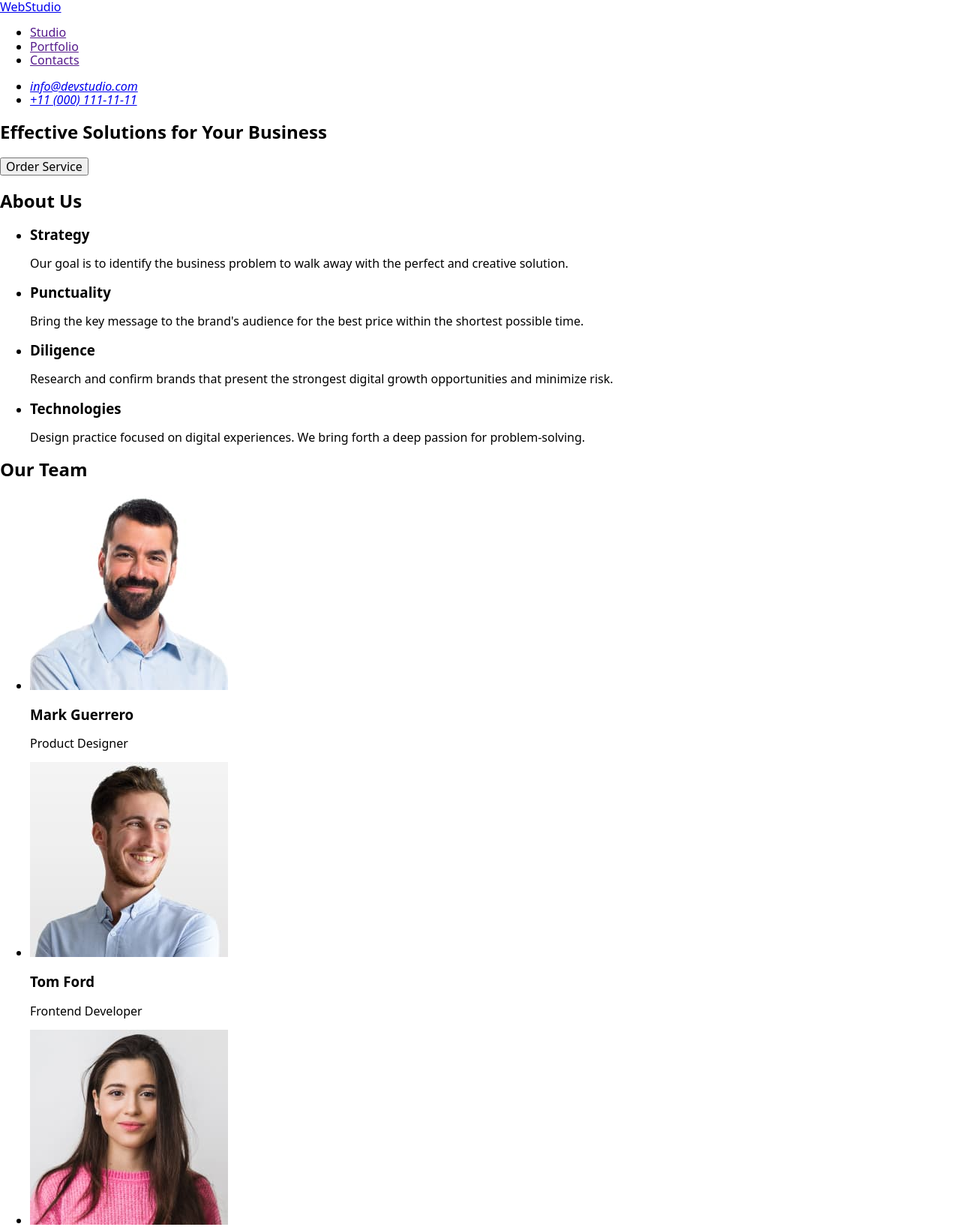
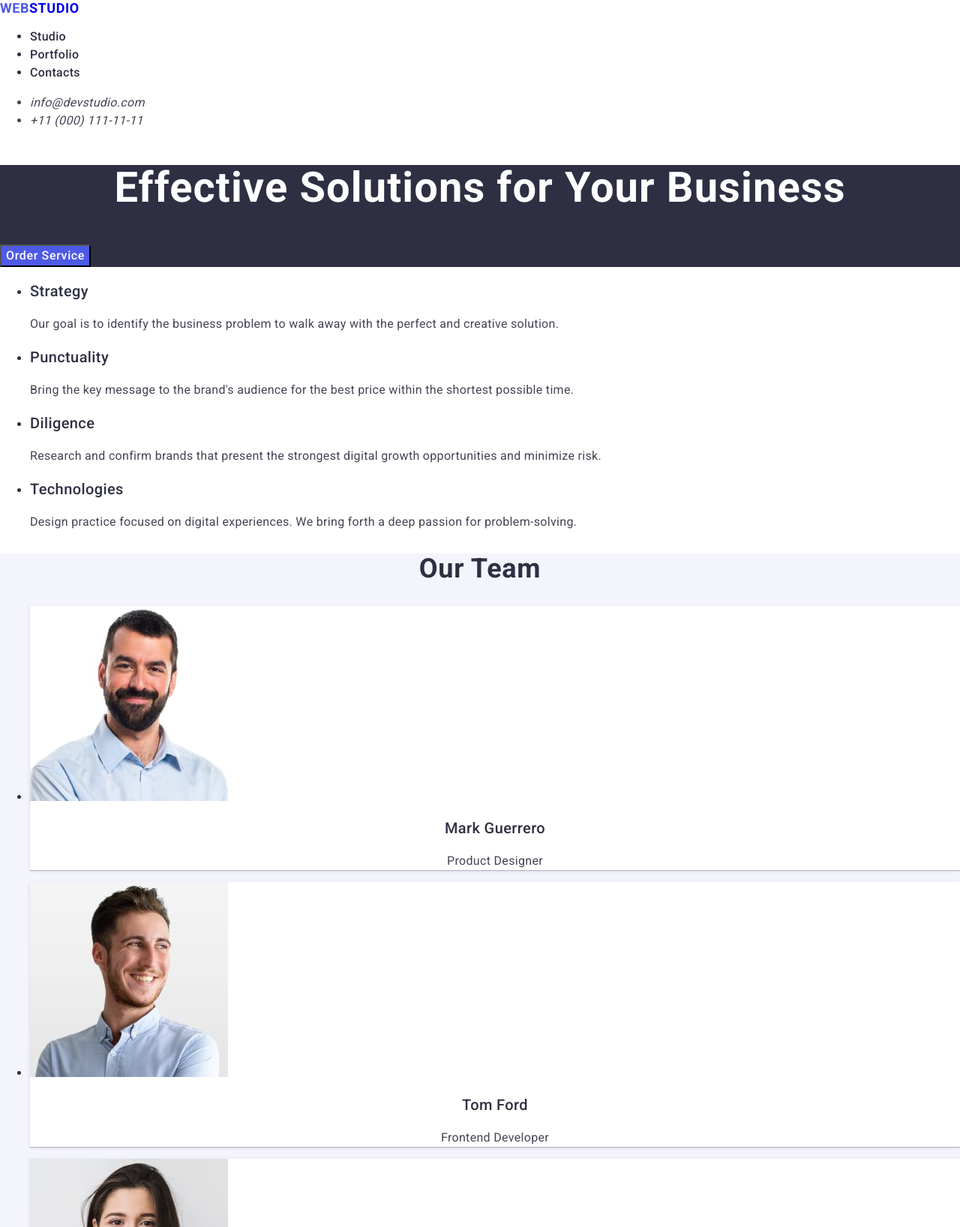
Before and after one commit to nihkumkram/goit-markup-hw-02, a plain HTML site: page index.html in a window 1280 px wide. Shown: the top 1636 px of the page at 75% size. Drawn offline with nearby package versions, Linux system fonts and the light colour scheme.

Commit message:
add index file

```diff
--- a/css/styles.css
+++ b/css/styles.css
@@ -1,3 +1,162 @@
 body {
+  font-family: "Roboto", "Raleway", sans-serif;
+  color: #2e2f42;
+  background-color: #fff;
+}
 
+.header {
 }
+.navigation {
+}
+.header-title {
+  font-weight: 700;
+  font-size: 18px;
+  line-height: 1.16667;
+  letter-spacing: 0.03em;
+  text-transform: uppercase;
+  text-decoration: none;
+}
+.header-title-span {
+  color: #4d5ae5;
+}
+.navigation-list {
+}
+.navigation-list-unit {
+  font-weight: 500;
+  font-size: 16px;
+  line-height: 1.5;
+  letter-spacing: 0.02em;
+}
+.navigation-list-link {
+  text-decoration: none;
+  color: #2e2f42;
+}
+.contacts {
+}
+.contacts-list {
+}
+.contacts-list-unit {
+  font-weight: 400;
+  font-size: 16px;
+  line-height: 1.5;
+  letter-spacing: 0.02em;
+  color: #434455;
+}
+.contacts-list-link {
+  text-decoration: none;
+  color: #434455;
+}
+.main {
+}
+.page-hero {
+  background-color: #2e2f42;
+}
+.page-hero-title {
+  font-weight: 700;
+  font-size: 56px;
+  line-height: 1.07143;
+  letter-spacing: 0.02em;
+  text-align: center;
+  color: #fff;
+}
+.page-hero-button {
+  background-color: #4d5ae5;
+  font-weight: 500;
+  font-size: 16px;
+  line-height: 1.5;
+  letter-spacing: 0.04em;
+  color: #fff;
+}
+.about {
+}
+.about-title {
+  font-weight: 500;
+  font-size: 20px;
+  line-height: 1.2;
+  letter-spacing: 0.02em;
+  color: #2e2f42;
+}
+.about-paragraph {
+  font-weight: 400;
+  font-size: 16px;
+  line-height: 1.5;
+  letter-spacing: 0.02em;
+  color: #434455;
+}
+.about-list {
+}
+.about-list-unit {
+}
+.team {
+  background-color: #f4f4fd;
+}
+.team-title {
+  font-weight: 700;
+  font-size: 36px;
+  line-height: 1.11111;
+  letter-spacing: 0.02em;
+  text-align: center;
+  color: #2e2f42;
+}
+.team-list {
+}
+.team-list-unit {
+  box-shadow: 0 2px 1px 0 rgba(46, 47, 66, 0.08),
+    0 1px 1px 0 rgba(46, 47, 66, 0.16), 0 1px 6px 0 rgba(46, 47, 66, 0.08);
+  background: #fff;
+}
+.team-list-unit-title {
+  font-weight: 500;
+  font-size: 20px;
+  line-height: 1.2;
+  letter-spacing: 0.02em;
+  text-align: center;
+  color: #2e2f42;
+}
+.team-list-unit-p {
+  font-weight: 400;
+  font-size: 16px;
+  line-height: 1.5;
+  letter-spacing: 0.02em;
+  text-align: center;
+  color: #434455;
+}
+.portfolio {
+}
+.portfolio-title {
+  font-weight: 700;
+  font-size: 36px;
+  line-height: 1.11111;
+  letter-spacing: 0.02em;
+  text-align: center;
+  color: #2e2f42;
+}
+.portfolio-list {
+}
+.portfolio-list-unit {
+}
+.page-footer {
+  background-color: #2e2f42;
+}
+
+.page-footer-title {
+  font-weight: 700;
+  font-size: 18px;
+  line-height: 1.16667;
+  letter-spacing: 0.03em;
+  text-transform: uppercase;
+  color: #f4f4fd;
+  text-decoration: none;
+}
+
+.footer-title-span {
+  color: #4d5ae5;
+}
+
+.footer-p {
+  font-weight: 400;
+  font-size: 16px;
+  line-height: 1.5;
+  letter-spacing: 0.02em;
+  color: #f4f4fd;
+}
--- a/index.html
+++ b/index.html
@@ -9,114 +9,135 @@
       href="https://cdn.jsdelivr.net/npm/modern-normalize@2.0.0/modern-normalize.min.css"
     />
     <link rel="stylesheet" href="./css/styles.css" />
+    <link rel="preconnect" href="https://fonts.googleapis.com" />
+    <link rel="preconnect" href="https://fonts.gstatic.com" crossorigin />
+    <link
+      href="https://fonts.googleapis.com/css2?family=Raleway:ital,wght@0,700;1,700&family=Roboto:wght@400;500;700&display=swap"
+      rel="stylesheet"
+    />
   </head>
   <body>
-    <header>
-      <nav>
-        <a href="./index.html">WebStudio</a>
-        <ul>
-          <li><a href="">Studio</a></li>
-          <li><a href="">Portfolio</a></li>
-          <li><a href="">Contacts</a></li>
+    <header class="header">
+      <nav class="navigation">
+        <a href="./index.html" class="header-title"
+          ><span class="header-title-span">Web</span>Studio</a
+        >
+        <ul class="navigation-list">
+          <li class="navigation-list-unit">
+            <a href="" class="navigation-list-link">Studio</a>
+          </li>
+          <li class="navigation-list-unit">
+            <a href="" class="navigation-list-link">Portfolio</a>
+          </li>
+          <li class="navigation-list-unit">
+            <a href="" class="navigation-list-link">Contacts</a>
+          </li>
         </ul>
       </nav>
-      <address>
-        <ul>
-          <li><a href="mailto:info@devstudio.com">info@devstudio.com</a></li>
-          <li><a href="tel:+110001111111">+11 (000) 111-11-11</a></li>
+      <address class="contacts">
+        <ul class="contacts-list">
+          <li class="contacts-list-unit">
+            <a href="mailto:info@devstudio.com" class="contacts-list-link"
+              >info@devstudio.com</a
+            >
+          </li>
+          <li class="contacts-list-unit">
+            <a href="tel:+110001111111" class="contacts-list-link"
+              >+11 (000) 111-11-11</a
+            >
+          </li>
         </ul>
       </address>
     </header>
 
-    <main>
-      <section>
-        <h1>Effective Solutions for Your Business</h1>
-        <button type="button">Order Service</button>
+    <main class="main">
+      <section class="page-hero">
+        <h1 class="page-hero-title">Effective Solutions for Your Business</h1>
+        <button type="button" class="page-hero-button">Order Service</button>
       </section>
-      <section>
-        <h2>About Us</h2>
-        <ul>
-          <li>
-            <h3>Strategy</h3>
-            <p>
+      <section class="about">
+        <ul class="about-list">
+          <li class="about-list-unit">
+            <h3 class="about-title">Strategy</h3>
+            <p class="about-paragraph">
               Our goal is to identify the business problem to walk away with the
               perfect and creative solution.
             </p>
           </li>
-          <li>
-            <h3>Punctuality</h3>
-            <p>
+          <li class="about-list-unit">
+            <h3 class="about-title">Punctuality</h3>
+            <p class="about-paragraph">
               Bring the key message to the brand's audience for the best price
               within the shortest possible time.
             </p>
           </li>
-          <li>
-            <h3>Diligence</h3>
-            <p>
+          <li class="about-list-unit">
+            <h3 class="about-title">Diligence</h3>
+            <p class="about-paragraph">
               Research and confirm brands that present the strongest digital
               growth opportunities and minimize risk.
             </p>
           </li>
-          <li>
-            <h3>Technologies</h3>
-            <p>
+          <li class="about-list-unit">
+            <h3 class="about-title">Technologies</h3>
+            <p class="about-paragraph">
               Design practice focused on digital experiences. We bring forth a
               deep passion for problem-solving.
             </p>
           </li>
         </ul>
       </section>
-      <section>
-        <h2>Our Team</h2>
-        <ul>
-          <li>
+      <section class="team">
+        <h2 class="team-title">Our Team</h2>
+        <ul class="team-list">
+          <li class="team-list-unit">
             <img
               src="./images/Product-Designer.jpg"
               alt="Mark Guerrero picture"
               height="260"
               width="264"
             />
-            <h3>Mark Guerrero</h3>
-            <p>Product Designer</p>
+            <h3 class="team-list-unit-title">Mark Guerrero</h3>
+            <p class="team-list-unit-p">Product Designer</p>
           </li>
-          <li>
+          <li class="team-list-unit">
             <img
               src="./images/Frontend-Developer.jpg"
               alt="Tom Ford picture"
               height="260"
               width="264"
             />
-            <h3>Tom Ford</h3>
-            <p>Frontend Developer</p>
+            <h3 class="team-list-unit-title">Tom Ford</h3>
+            <p class="team-list-unit-p">Frontend Developer</p>
           </li>
-          <li>
+          <li class="team-list-unit">
             <img
               src="./images/Marketing.jpg"
               alt="Camila Garcia picture"
               height="260"
               width="264"
             />
-            <h3>Camila Garcia</h3>
-            <p>Marketing</p>
+            <h3 class="team-list-unit-title">Camila Garcia</h3>
+            <p class="team-list-unit-p">Marketing</p>
           </li>
-          <li>
+          <li class="team-list-unit">
             <img
               src="./images/UI-Designer.jpg"
               alt="Daniel Wilson picture"
               height="260"
               width="264"
             />
-            <h3>Daniel Wilson</h3>
-            <p>UI Designer</p>
+            <h3 class="team-list-unit-title">Daniel Wilson</h3>
+            <p class="team-list-unit-p">UI Designer</p>
           </li>
         </ul>
       </section>
-      <section>
-        <h2>Our Portfolio</h2>
-        <ul>
-          <li>
+      <section class="portfolio">
+        <h2 class="portfolio-title">Our Portfolio</h2>
+        <ul class="portfolio-list">
+          <li class="portfolio-list-unit">
             <img
-              src="./images/Banking App.jpg"
+              src="./images/Banking-App.jpg"
               alt="Banking App"
               height="300"
               width="360"
@@ -124,9 +145,9 @@
             <h3>Banking App</h3>
             <p>App</p>
           </li>
-          <li>
+          <li class="portfolio-list-unit">
             <img
-              src="./images/Cashless Payment.jpg"
+              src="./images/Cashless-Payment.jpg"
               alt="Cashless Payment"
               height="300"
               width="360"
@@ -134,9 +155,9 @@
             <h3>Cashless Payment</h3>
             <p>Marketing</p>
           </li>
-          <li>
+          <li class="portfolio-list-unit">
             <img
-              src="./images/Meditaion App.jpg"
+              src="./images/Meditaion-App.jpg"
               alt="Meditaion App"
               height="300"
               width="360"
@@ -144,9 +165,9 @@
             <h3>Meditaion App</h3>
             <p>App</p>
           </li>
-          <li>
+          <li class="portfolio-list-unit">
             <img
-              src="./images/Taxi Service.jpg"
+              src="./images/Taxi-Service.jpg"
               alt="Taxi Service"
               height="300"
               width="360"
@@ -154,9 +175,9 @@
             <h3>Taxi Service</h3>
             <p>Marketing</p>
           </li>
-          <li>
+          <li class="portfolio-list-unit">
             <img
-              src="./images/Screen Illustrations.jpg"
+              src="./images/Screen-Illustrations.jpg"
               alt="Screen Illustrations"
               height="300"
               width="360"
@@ -164,9 +185,9 @@
             <h3>Screen Illustrations</h3>
             <p>Design</p>
           </li>
-          <li>
+          <li class="portfolio-list-unit">
             <img
-              src="./images/Online Courses.jpg"
+              src="./images/Online-Courses.jpg"
               alt="Online Courses"
               height="300"
               width="360"
@@ -177,9 +198,11 @@
         </ul>
       </section>
     </main>
-    <footer>
-      <a href="./index.html"> WebStudio </a>
-      <p>
+    <footer class="page-footer">
+      <a href="./index.html" class="page-footer-title">
+        <span class="footer-title-span">Web</span>Studio
+      </a>
+      <p class="footer-p">
         Increase the flow of customers and sales for your business with digital
         marketing & growth solutions.
       </p>
```
Also changed, not shown: images/Banking-App.jpg (renamed from images/Banking App.jpg), images/Cashless-Payment.jpg (renamed from images/Cashless Payment.jpg), images/Meditaion-App.jpg (renamed from images/Meditaion App.jpg), images/Online-Courses.jpg (renamed from images/Online Courses.jpg), images/Screen-Illustrations.jpg (renamed from images/Screen Illustrations.jpg), images/Taxi-Service.jpg (renamed from images/Taxi Service.jpg).
